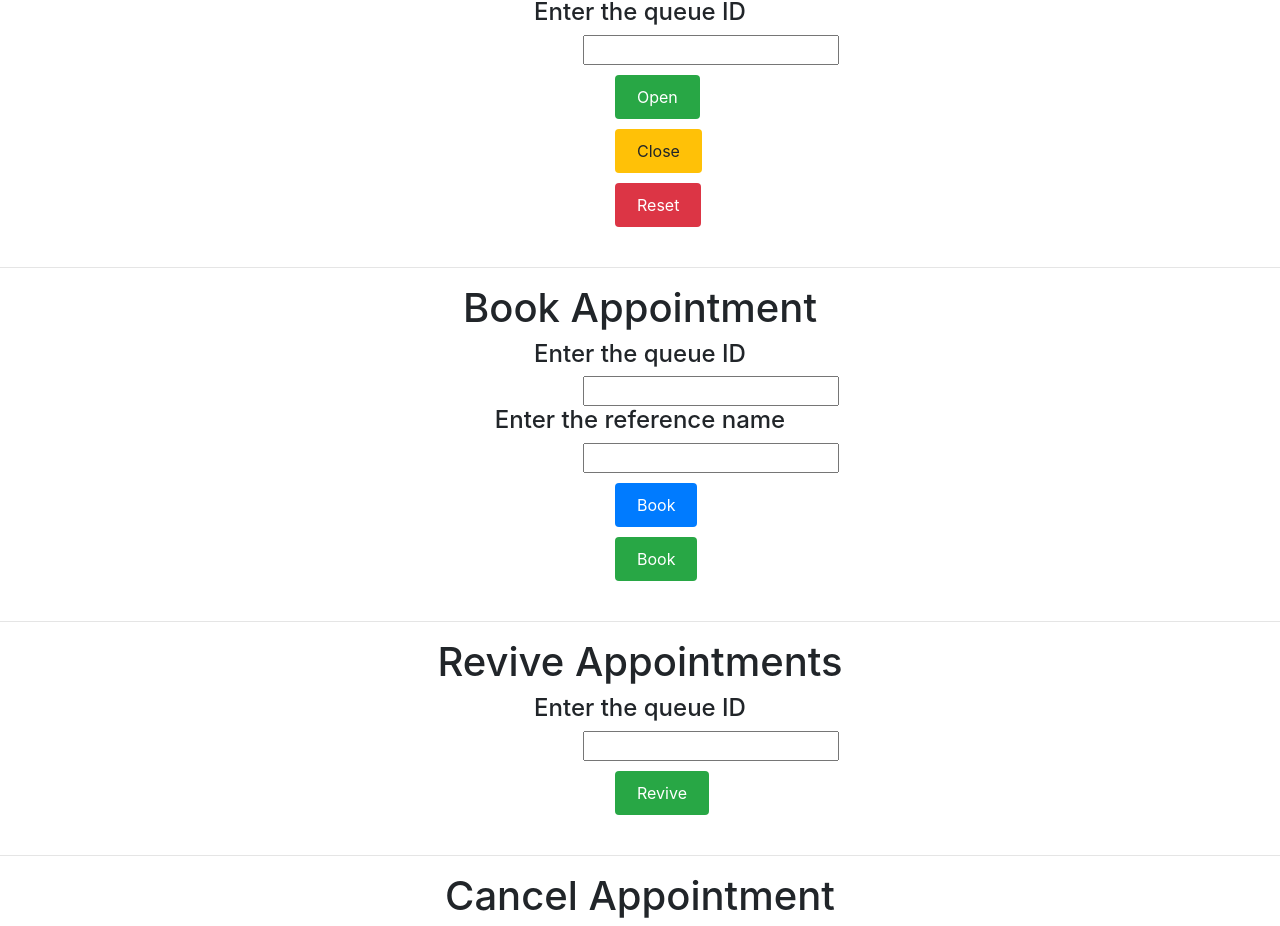
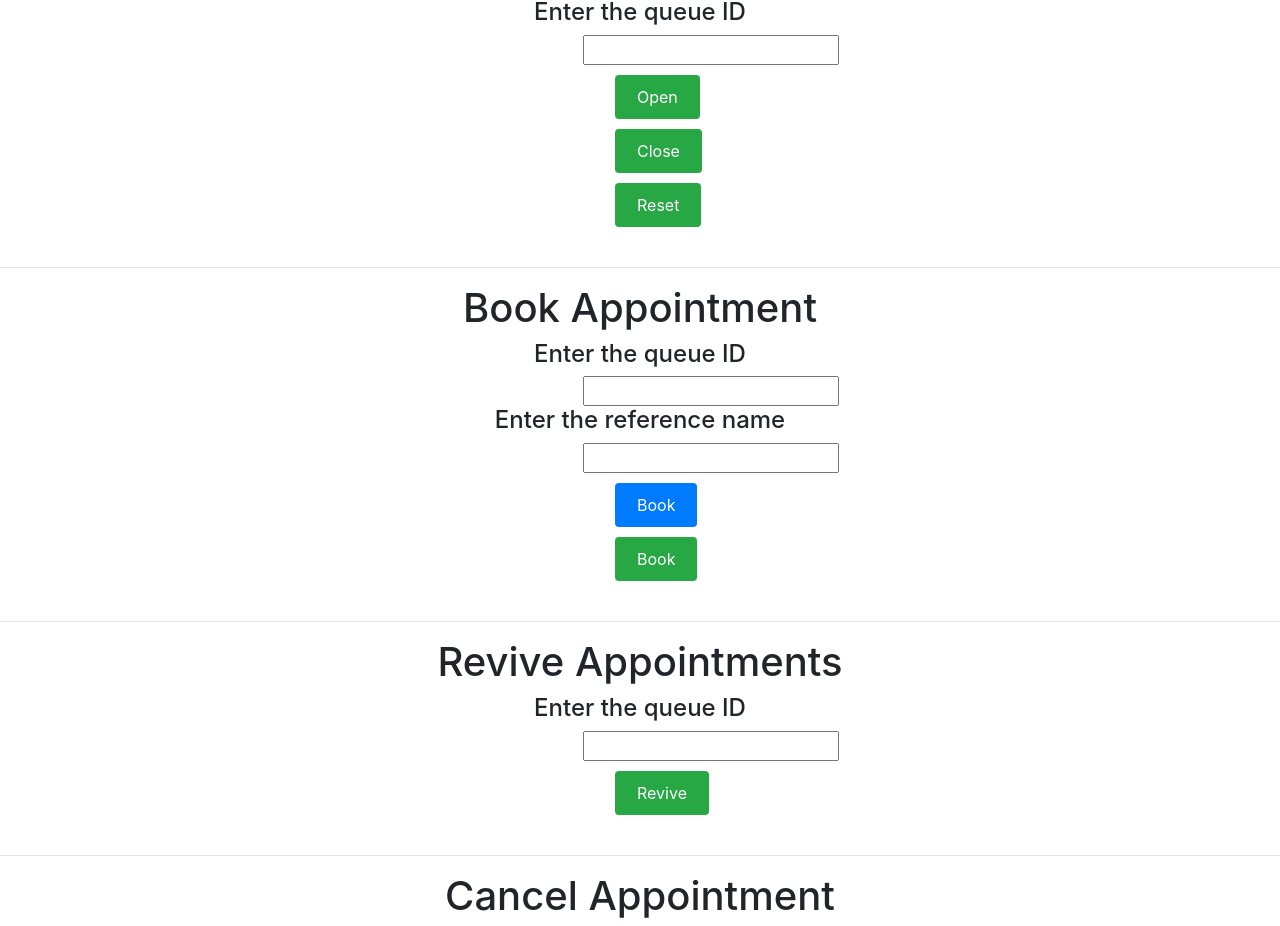
Before and after one commit to dev-saini/EasyWait-in-Angular-4, an Angular app: page / in a window 1280 px wide. Shown: the part 2091-3017 px from the top of the page. Built offline with nearby package versions, Linux system fonts and the light colour scheme; what ngx-cookie-service would draw is missing.

Commit message:
Added Bootstrap Classes

```diff
--- a/src/app/appointment-administration/appointment-administration.component.html
+++ b/src/app/appointment-administration/appointment-administration.component.html
@@ -7,9 +7,9 @@
 
 	<button type="button" class="btn btn-success" (click)="onClickOpen()">Open</button>	<br>
 
-	<button class="btn btn-warning" (click)="onClickClose()">Close</button>	<br>
+	<button class="btn btn-success" (click)="onClickClose()">Close</button>	<br>
 
-	<button class="btn btn-danger" (click)="onClickReset()">Reset</button>	<br>
+	<button class="btn btn-success" (click)="onClickReset()">Reset</button>	<br>
 
 	<label id='appointment_status'> </label>
 
```
